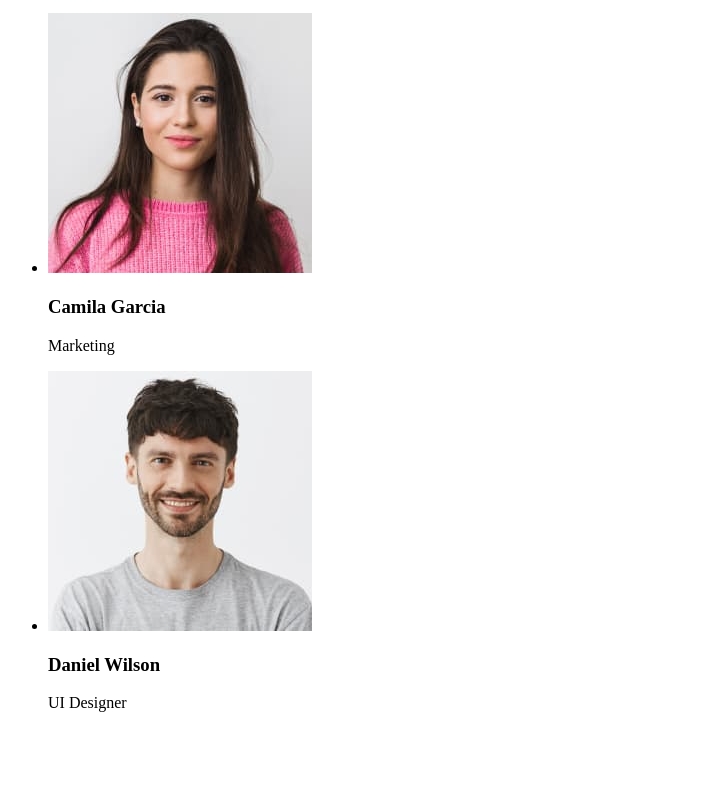
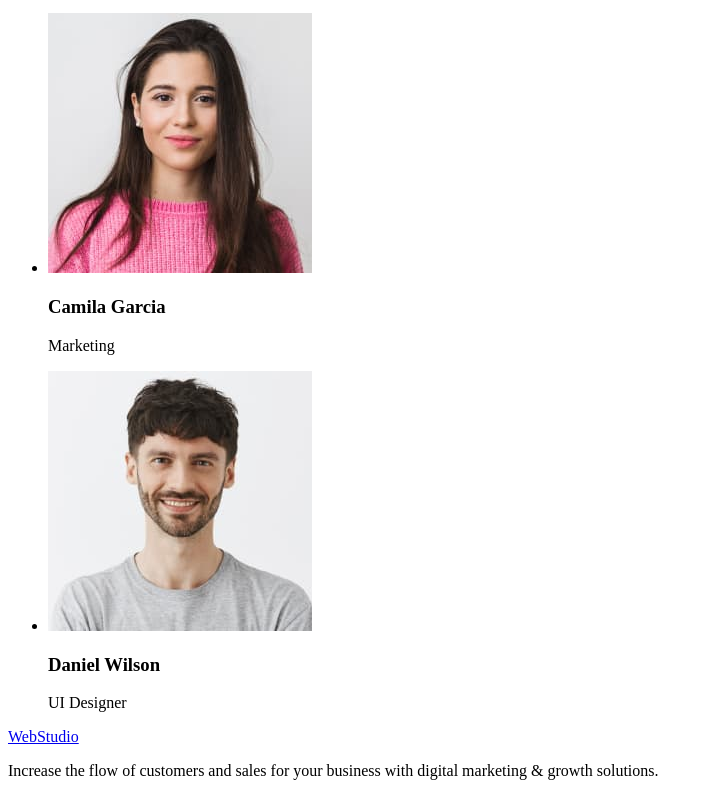
Before and after one commit to Blume98/WebStudio-Project, a plain HTML site: page WebStudio-Project/index.html in a window 1280 px wide. Shown: the part 1362-2158 px from the top of the page, without its empty margins (0-709 px from the left). Before the commit the page ends 2090 px from the top, so only its background shows below. Drawn offline with Linux system fonts and the light colour scheme.

Commit message:
Update index.html

```diff
--- a/WebStudio-Project/index.html
+++ b/WebStudio-Project/index.html
@@ -99,6 +99,14 @@
           </li>
         </ul>
       </section>
+      <section></section>
     </main>
+    <footer>
+      <a href="./index.html">WebStudio</a>
+      <p>
+        Increase the flow of customers and sales for your business with digital
+        marketing & growth solutions.
+      </p>
+    </footer>
   </body>
 </html>
```
